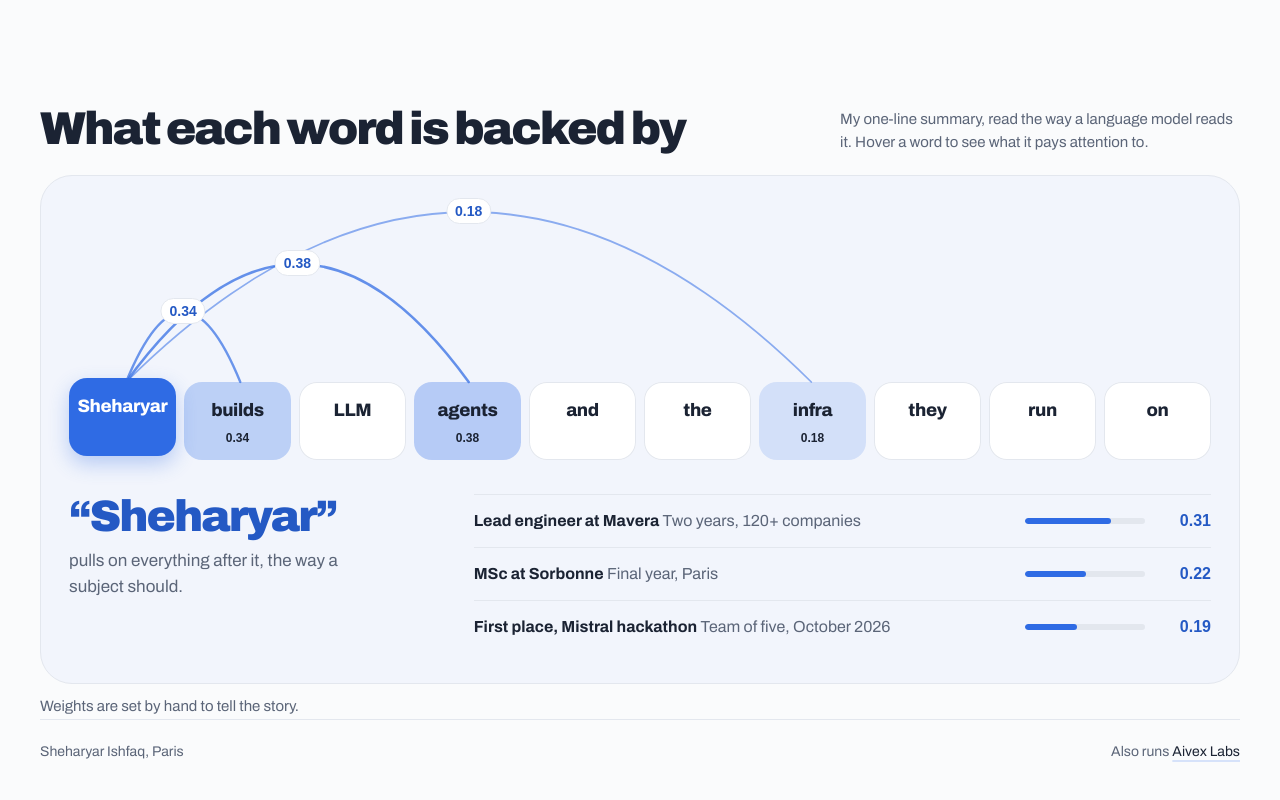
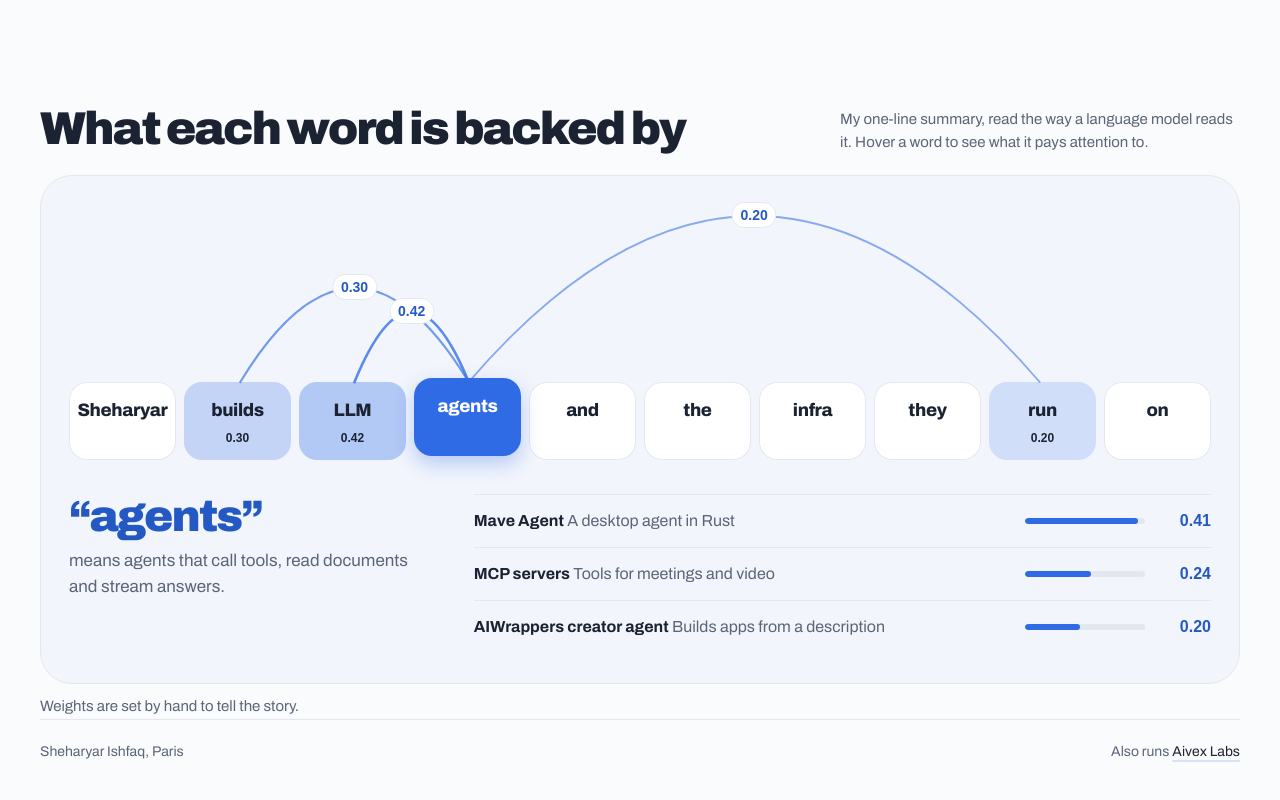
Before and after one commit to sheharyarIshfaq/sheharyarishfaq.com, a Next.js app: page / in a window 1280 px wide. Shown: the part 1336-2136 px from the top of the page. Built offline with nearby package versions, Linux system fonts and the light colour scheme; no server answers; a web font is replaced by a local one.

Commit message:
make attention figure interactive

```diff
--- /dev/null
+++ b/src/components/figures/AttentionFigure.tsx
@@ -0,0 +1,66 @@
+import { useEffect, useRef, useState, type FocusEvent, type KeyboardEvent } from "react";
+import { useInView } from "@/lib/hooks/useInView";
+import { usePageVisible } from "@/lib/hooks/usePageVisible";
+import { useReducedMotion } from "@/lib/hooks/useReducedMotion";
+import { attention } from "@/lib/attention";
+import { AttentionView } from "./AttentionView";
+
+const STEP_MS = 2800;
+const RESUME_MS = 4000;
+
+export default function AttentionFigure() {
+  const order = attention.autoplayOrder;
+  const [active, setActive] = useState(order[0]);
+  const [autoplay, setAutoplay] = useState(true);
+  const [ref, inView] = useInView<HTMLDivElement>({ once: false });
+  const pageVisible = usePageVisible();
+  const reducedMotion = useReducedMotion();
+  const resumeTimer = useRef<number | undefined>(undefined);
+  const tokenElements = useRef<(HTMLButtonElement | null)[]>([]);
+
+  useEffect(() => {
+    if (!autoplay || !inView || !pageVisible || reducedMotion) return;
+    const interval = window.setInterval(() => {
+      setActive((current) => order[(order.indexOf(current) + 1) % order.length]);
+    }, STEP_MS);
+    return () => window.clearInterval(interval);
+  }, [autoplay, inView, pageVisible, reducedMotion, order]);
+
+  useEffect(() => () => window.clearTimeout(resumeTimer.current), []);
+
+  function steer(token: number) {
+    window.clearTimeout(resumeTimer.current);
+    setAutoplay(false);
+    setActive(token);
+  }
+
+  function resumeLater() {
+    window.clearTimeout(resumeTimer.current);
+    resumeTimer.current = window.setTimeout(() => setAutoplay(true), RESUME_MS);
+  }
+
+  function onBlur(event: FocusEvent<HTMLDivElement>) {
+    if (!event.currentTarget.contains(event.relatedTarget)) resumeLater();
+  }
+
+  function onKeyDown(event: KeyboardEvent<HTMLButtonElement>, index: number) {
+    const last = attention.tokens.length - 1;
+    const next = { ArrowRight: index + 1, ArrowLeft: index - 1, Home: 0, End: last }[event.key];
+    if (next === undefined) return;
+    event.preventDefault();
+    tokenElements.current[Math.min(last, Math.max(0, next))]?.focus();
+  }
+
+  return (
+    <div ref={ref} onPointerLeave={resumeLater} onBlur={onBlur}>
+      <AttentionView
+        active={active}
+        onActivate={steer}
+        onKeyDown={onKeyDown}
+        tokenRef={(index, element) => {
+          tokenElements.current[index] = element;
+        }}
+      />
+    </div>
+  );
+}
--- /dev/null
+++ b/src/components/figures/lazy.tsx
@@ -0,0 +1,11 @@
+"use client";
+
+import { lazy } from "react";
+
+// Each figure's code loads only when WhenVisible mounts it. The lazy objects stay inside this module,
+// because a lazy component can't be handed across the server/client boundary directly.
+const Attention = lazy(() => import("./AttentionFigure"));
+
+export function AttentionFigure() {
+  return <Attention />;
+}
--- a/src/components/home/Attention.tsx
+++ b/src/components/home/Attention.tsx
@@ -1,4 +1,6 @@
 import { AttentionView } from "@/components/figures/AttentionView";
+import { AttentionFigure } from "@/components/figures/lazy";
+import { WhenVisible } from "@/components/WhenVisible";
 import { SectionHeader } from "@/components/ui/SectionHeader";
 import { attention, describeFocus } from "@/lib/attention";
 
@@ -7,7 +9,9 @@ export function Attention() {
     <section aria-labelledby="attention-title" className="flex flex-col gap-[22px] pt-(--section-gap)">
       <SectionHeader id="attention-title" title={attention.title} intro={attention.intro} />
       <figure className="m-0 flex flex-col gap-2.5">
-        <AttentionView active={0} />
+        <WhenVisible fallback={<AttentionView active={0} />}>
+          <AttentionFigure />
+        </WhenVisible>
         <figcaption className="text-[15px] text-ink-2">
           Weights are set by hand to tell the story.
           <span className="sr-only"> {describeFocus(0)}</span>
```
